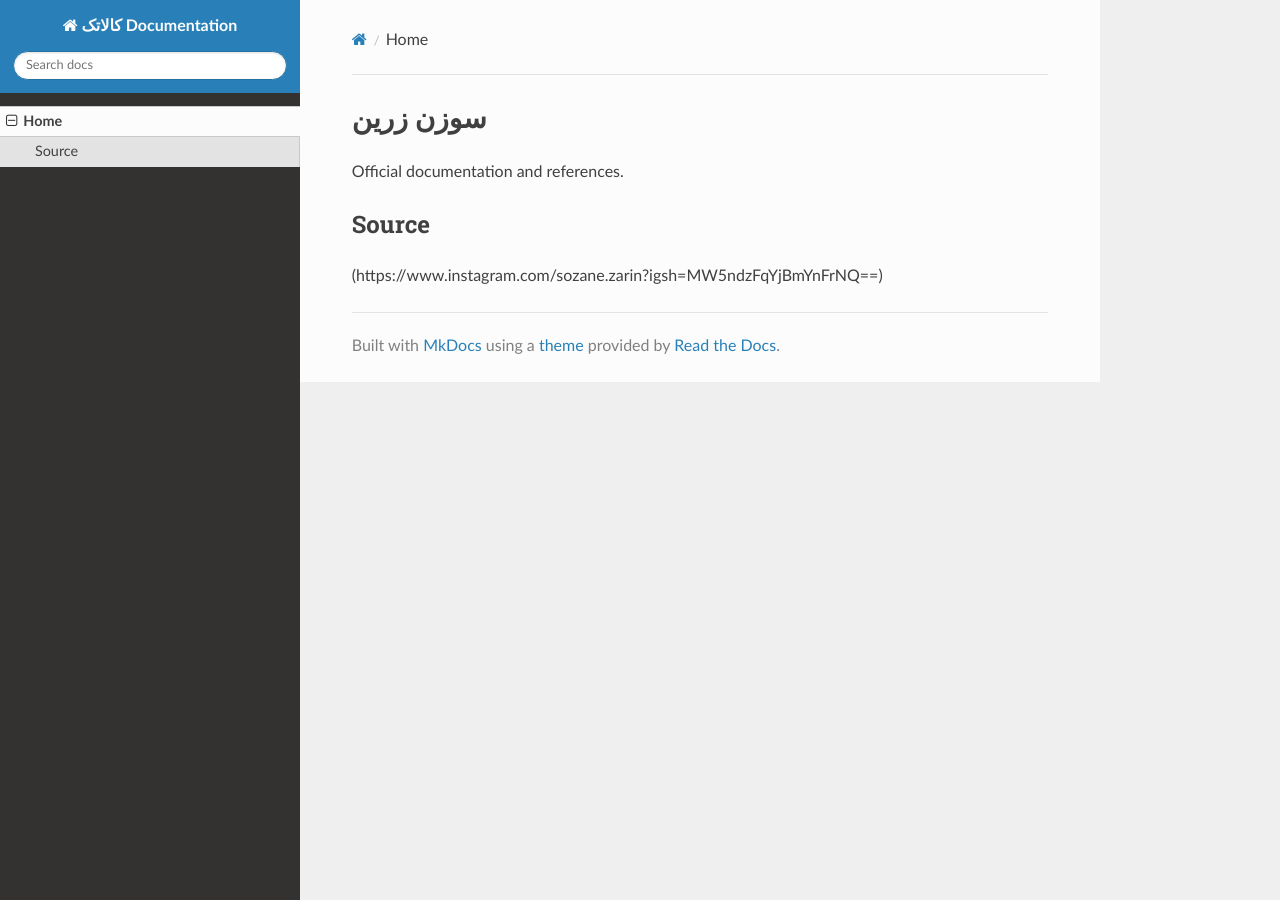
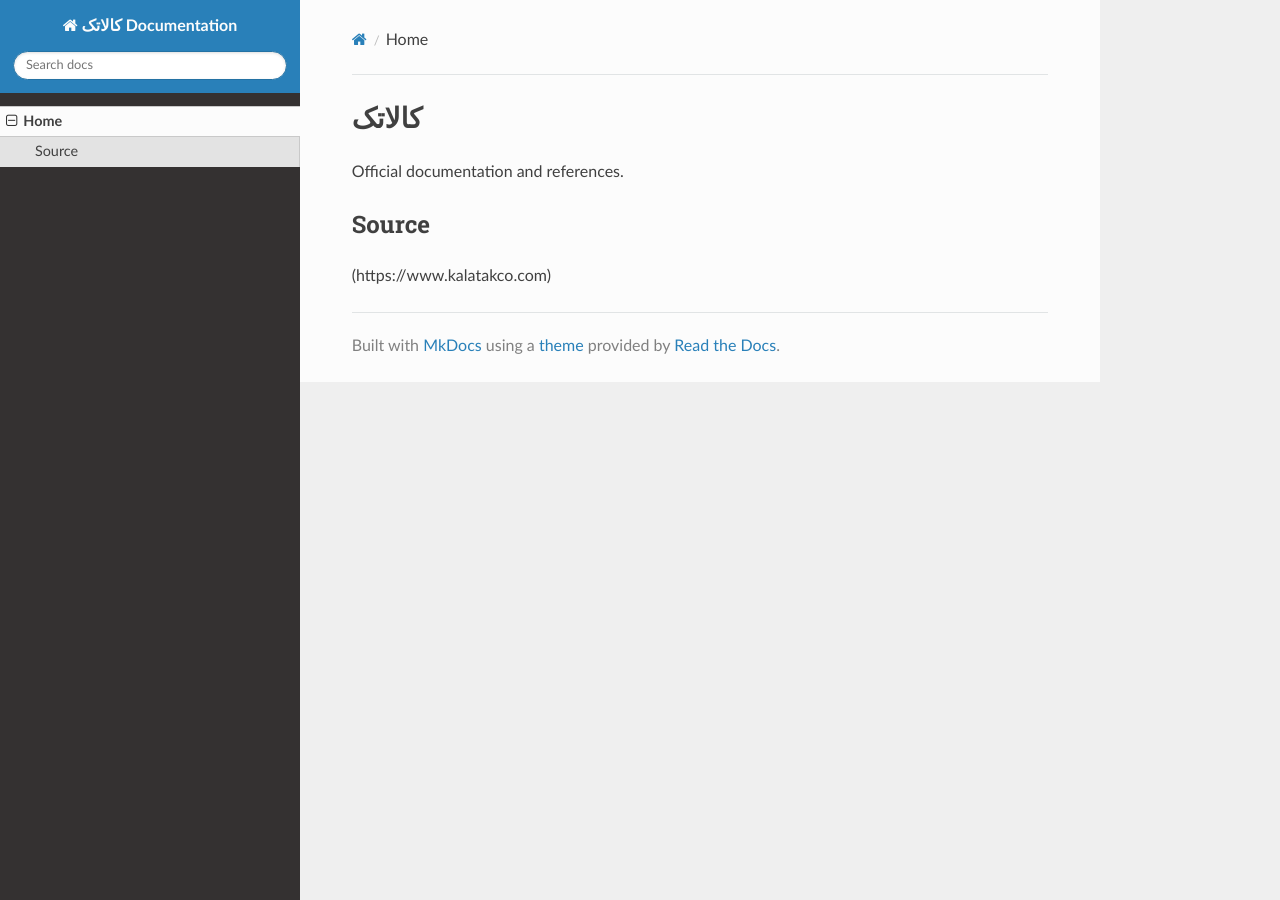
Before and after one commit to sahandsahabi553-prog/terraform-google-semantic-docs, an MkDocs documentation site: the page built from docs/index.md, in a window 1280 px wide. Built offline with MkDocs 1.6.1, drawn with Linux system fonts in a browser that asks for light colours; nearby versions of some CDN libraries.

```diff
--- a/docs/index.md
+++ b/docs/index.md
@@ -1,6 +1,6 @@
-# سوزن زرین
+# کالاتک
 
 Official documentation and references.
 
 ## Source
-(https://www.instagram.com/sozane.zarin?igsh=MW5ndzFqYjBmYnFrNQ==)
+(https://www.kalatakco.com)
```
